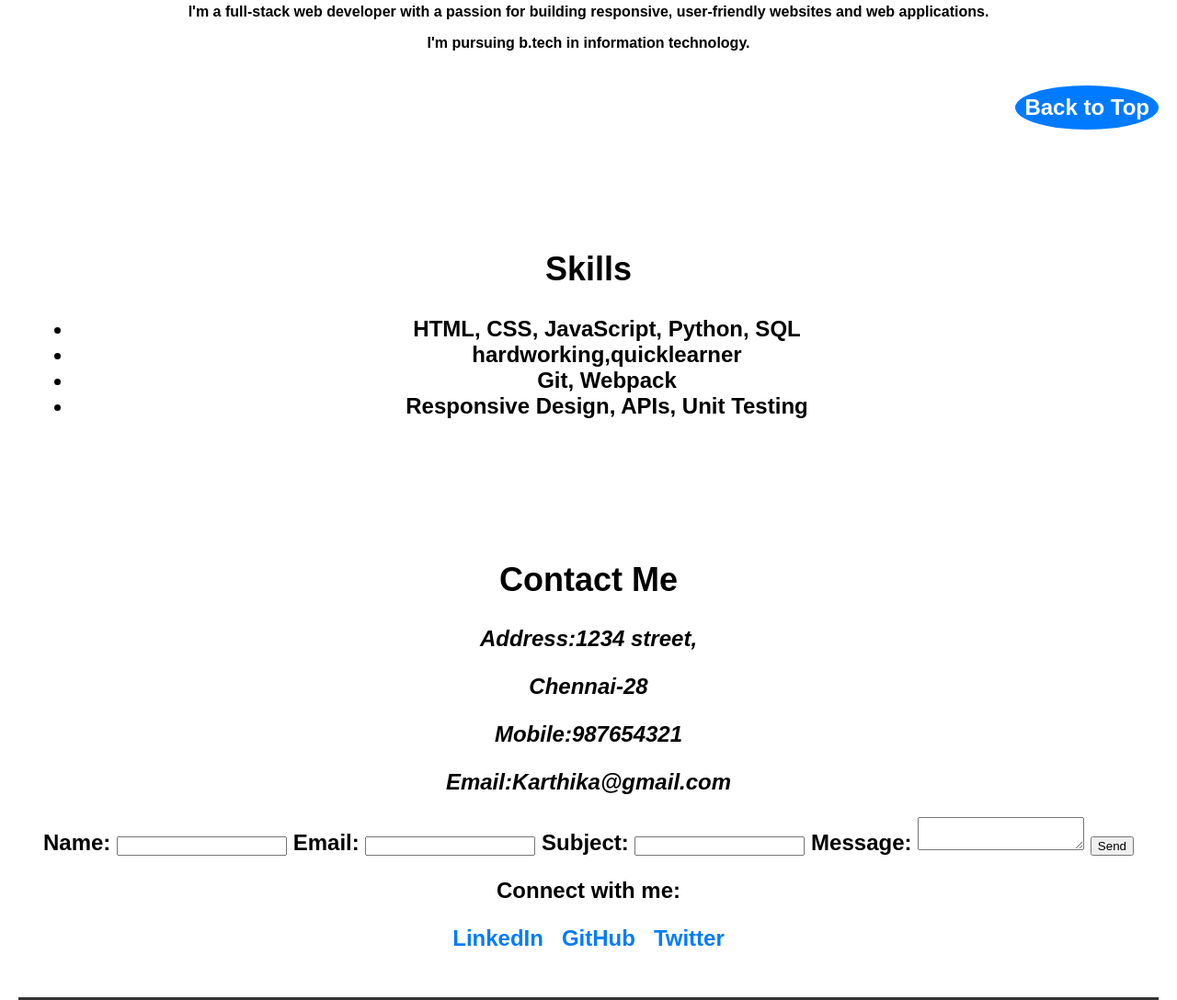
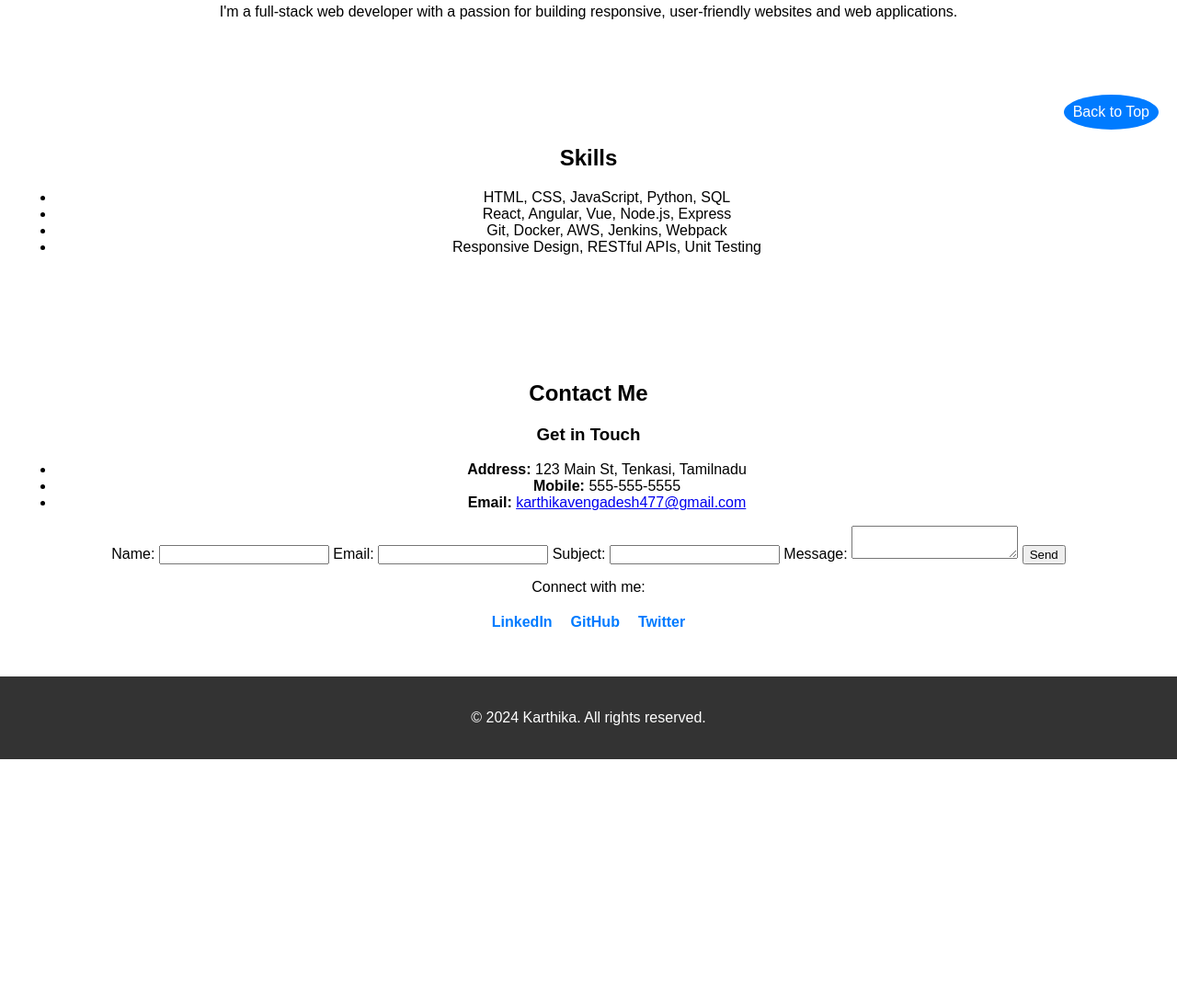
Before and after one commit to Karthika2706/kart, a plain HTML site: page portfolio.html in a window 1280 px wide. Shown: the part 639-1727 px from the top of the page at 92% size. After the commit the page ends 1465 px from the top, so only its background shows below. Drawn offline with Linux system fonts and the light colour scheme.

Commit message:
Update portfolio.html

```diff
--- a/portfolio.html
+++ b/portfolio.html
@@ -3,7 +3,7 @@
 <head>
     <meta charset="UTF-8">
     <meta name="viewport" content="width=device-width, initial-scale=1.0">
-    <title>Karthika - Web Developer</title>
+    <title>John Doe - Web Developer</title>
     <link rel="stylesheet" href="styles.css">
 </head>
 <body>
@@ -13,52 +13,51 @@
             <ul>
                 <li><a href="#home">Home</a></li>
                 <li><a href="#about">About</a></li>
-                <li><a href="#projects">Projects</a></li>
+
                 <li><a href="#skills">Skills</a></li>
                 <li><a href="#contact">Contact</a></li>
-                <li><a href="index.html">Back</a></li>
             </ul>
         </nav>
         <div class="hero">
-            <img src="profile.jpg" alt="profile">
+             <img src="profile.jpg" alt="profile">
             <h1>Karthika</h1>
             <p>Full-Stack Web Developer</p>
             <a href="#projects" class="btn">View My Work</a>
         </div>
     </header>
 
-    <!-- About Section -->
+
     <section id="about">
         <h2>About Me</h2>
-        <p><strong>I'm a full-stack web developer with a passion for building responsive, user-friendly websites and web applications.</p>
-        <p>I'm pursuing b.tech in information technology.</strong></p>
-        <!-- Timeline content here -->
+        <p>I'm a full-stack web developer with a passion for building responsive, user-friendly websites and web applications.</p>
+
     </section>
- <section id="projects">
-<h2>
 
 
 
-    <!-- Skills Section -->
     <section id="skills">
         <h2>Skills</h2>
         <ul>
             <li>HTML, CSS, JavaScript, Python, SQL</li>
-            <li>hardworking,quicklearner</li>
-            <li>Git, Webpack</li>
-            <li>Responsive Design, APIs, Unit Testing</li>
+            <li>React, Angular, Vue, Node.js, Express</li>
+            <li>Git, Docker, AWS, Jenkins, Webpack</li>
+            <li>Responsive Design, RESTful APIs, Unit Testing</li>
         </ul>
     </section>
+<!-- Contact Section -->
+<section id="contact">
+  <h2>Contact Me</h2>
+  <div class="contact-info">
+    <h3>Get in Touch</h3>
 
-    <!-- Contact Section -->
-    <section id="contact">
-        <h2>Contact Me</h2>
-        <address>
-          <p>Address:1234 street,<br></p>
-          <p>Chennai-28<br></p>
-          <p>Mobile:987654321<br></p>
-          <p>Email:Karthika@gmail.com</p>
-        </address>
+    <ul>
+      <li><strong>Address:</strong> 123 Main St, Tenkasi, Tamilnadu</li>
+      <li><strong>Mobile:</strong> 555-555-5555</li>
+      <li><strong>Email:</strong> <a href="karthikavengadesh477@gmail.com">karthikavengadesh477@gmail.com</a></li>
+    </ul>
+  </div>
+
+
         <form>
             <label for="name">Name:</label>
             <input type="text" id="name" name="name" required>
@@ -85,13 +84,11 @@
     <!-- Footer -->
     <footer>
         <p>© 2024 Karthika. All rights reserved.</p>
-
     </footer>
 
     <!-- Back to Top Button -->
     <a href="#home" class="back-to-top">Back to Top</a>
 
-
-    <script src="F:\it90\scripts.js"></script>
+    <script src="script.js"></script>
 </body>
 </html>
```
